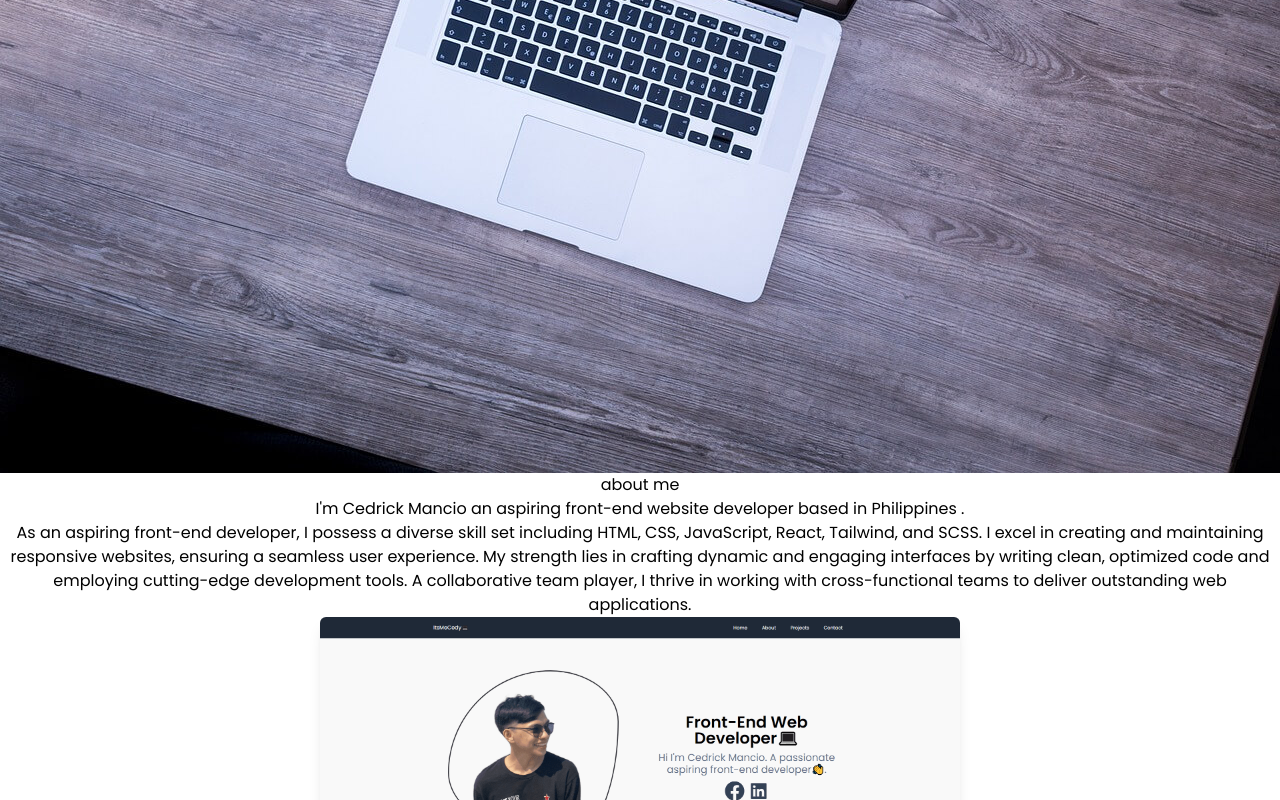
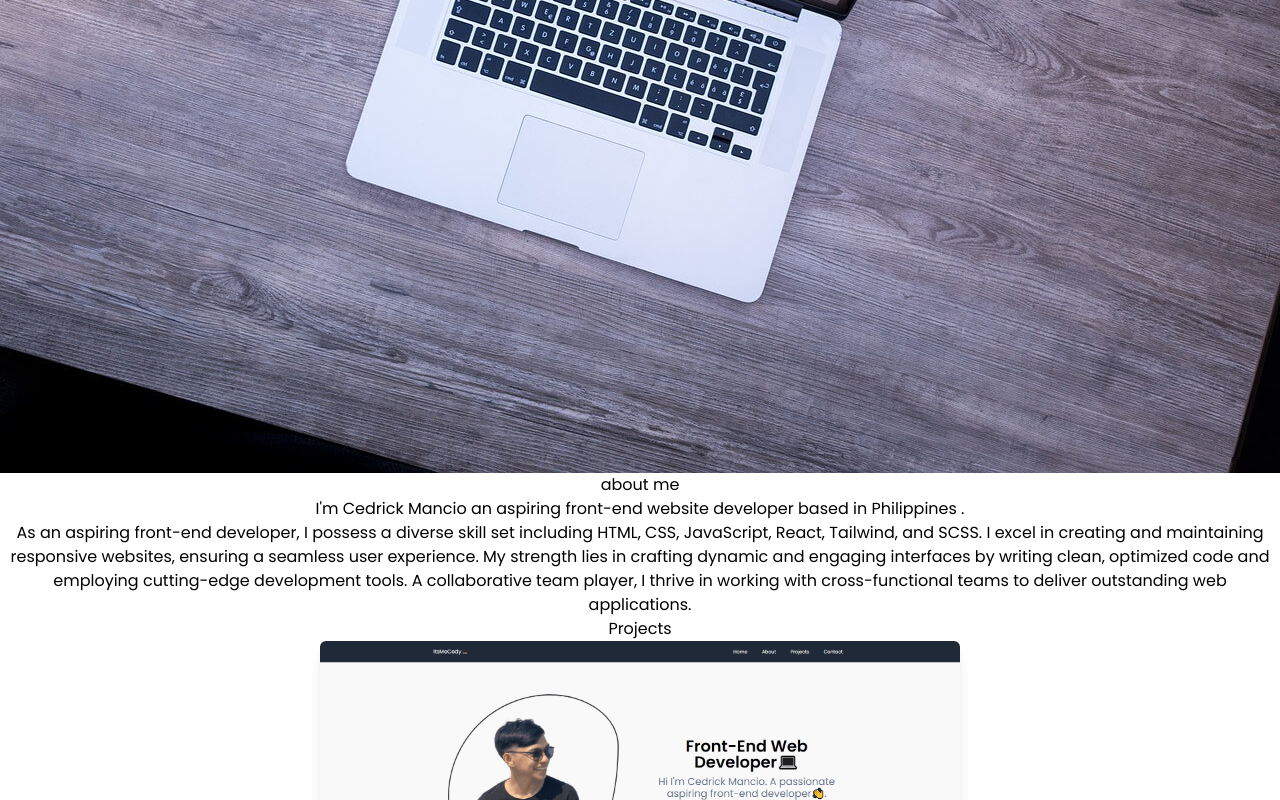
Before and after one commit to itsmecedy/Portfolio, a React (Vite) app: page / in a window 1280 px wide. Shown: the part 2000-2800 px from the top of the page. Built offline with nearby package versions, Linux system fonts and the light colour scheme.

Commit message:
add projects data and add project section name

```diff
--- a/src/components/Projects.jsx
+++ b/src/components/Projects.jsx
@@ -4,6 +4,7 @@ import MichiRamen from "/assets/michi-ramen.png";
 import MiniChallenges from "/assets/MiniChallenges.png";
 import ABCMotorShop from "/assets/abc-motor-shop.jpg";
 import CoronPalawan from "/assets/coron-palawan.png";
+import MultiStepForm from "/assets/multi-step-form.png";
 import { FiGithub } from "react-icons/fi";
 import { FaExternalLinkAlt } from "react-icons/fa";
 
@@ -40,6 +41,17 @@ export default function Projects() {
     },
     {
       id: 2,
+      name: "Multi Step Form ",
+      date: "February 2023",
+      image: MultiStepForm,
+      code: "https://github.com/itsmecedy/Multi-step-form",
+      link: "https://multi-select-form.netlify.app/",
+      description:
+        " Lorem ipsum dolor sit amet, consectetur adipisicing elit. Aliquam exercitationem quas ipsa voluptatibus. Placeat, fugiat odio dicta corporis nulla eveniet tempora id iure, vel sunt ipsam itaque consectetur earum",
+      techStack: ["HTML", "CSS", "JS"],
+    },
+    {
+      id: 3,
       name: "Mini Challenges",
       date: "January 2023",
       image: MiniChallenges,
@@ -50,7 +62,7 @@ export default function Projects() {
       techStack: ["React", "CSS", "Tailwind"],
     },
     {
-      id: 3,
+      id: 4,
       name: "Michi Ramen Clone",
       date: "November 2022",
       image: MichiRamen,
@@ -61,7 +73,7 @@ export default function Projects() {
       techStack: ["HTML", "CSS", "Tailwind"],
     },
     {
-      id: 4,
+      id: 5,
       name: "Coron Palawan",
       date: "November 2022",
       image: CoronPalawan,
@@ -77,7 +89,8 @@ export default function Projects() {
 
   return (
     <div id="projects" className="bg-[#f9f9f9]">
-      <div className=" max-w-[80rem] flex justify-center items-center mx-auto pt-20 md:pt-24 px-5 flex-col">
+      <div className=" max-w-[80rem] flex justify-center mx-auto pt-16 md:pt-20 px-5 flex-col">
+        <p className=" flex text-4xl text-gray-800 mb-2">Projects</p>
         {projects.map((project) => (
           <div
             key={project.id}
```
Also changed, not shown: public/assets/multi-step-form.png (added).
